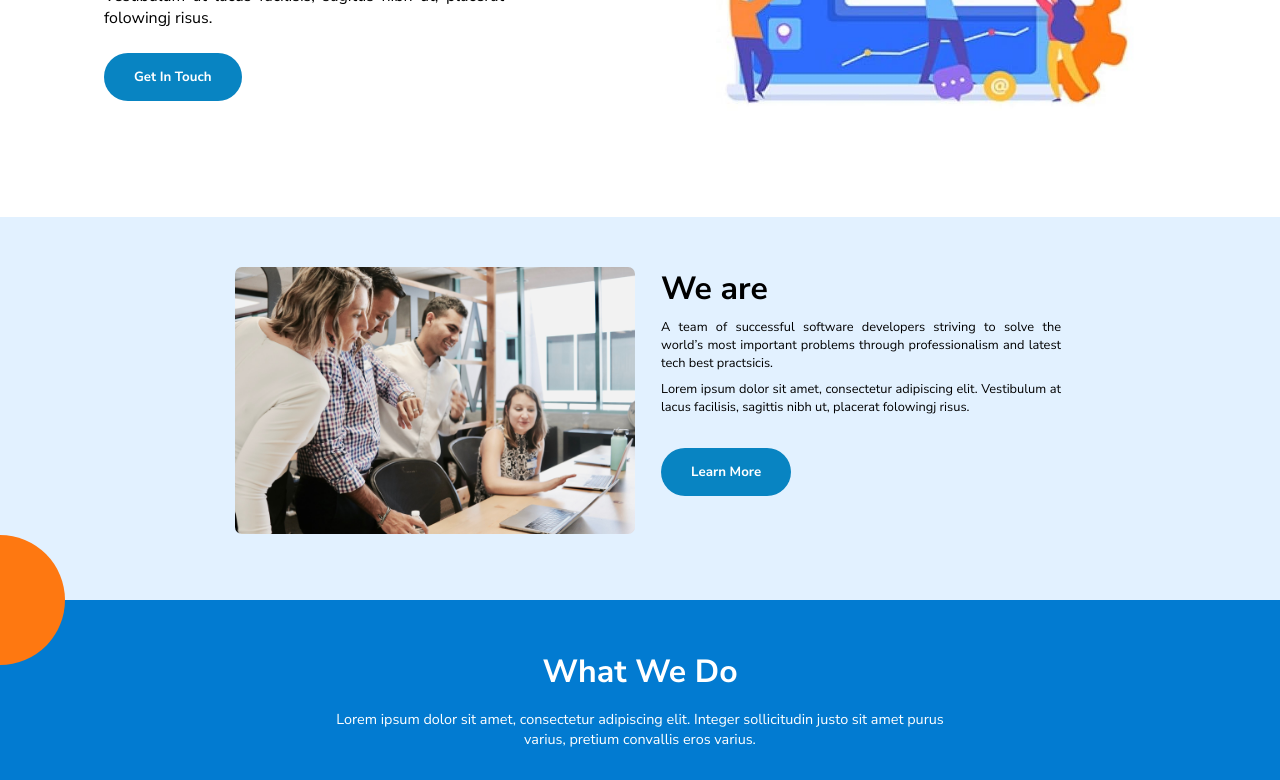
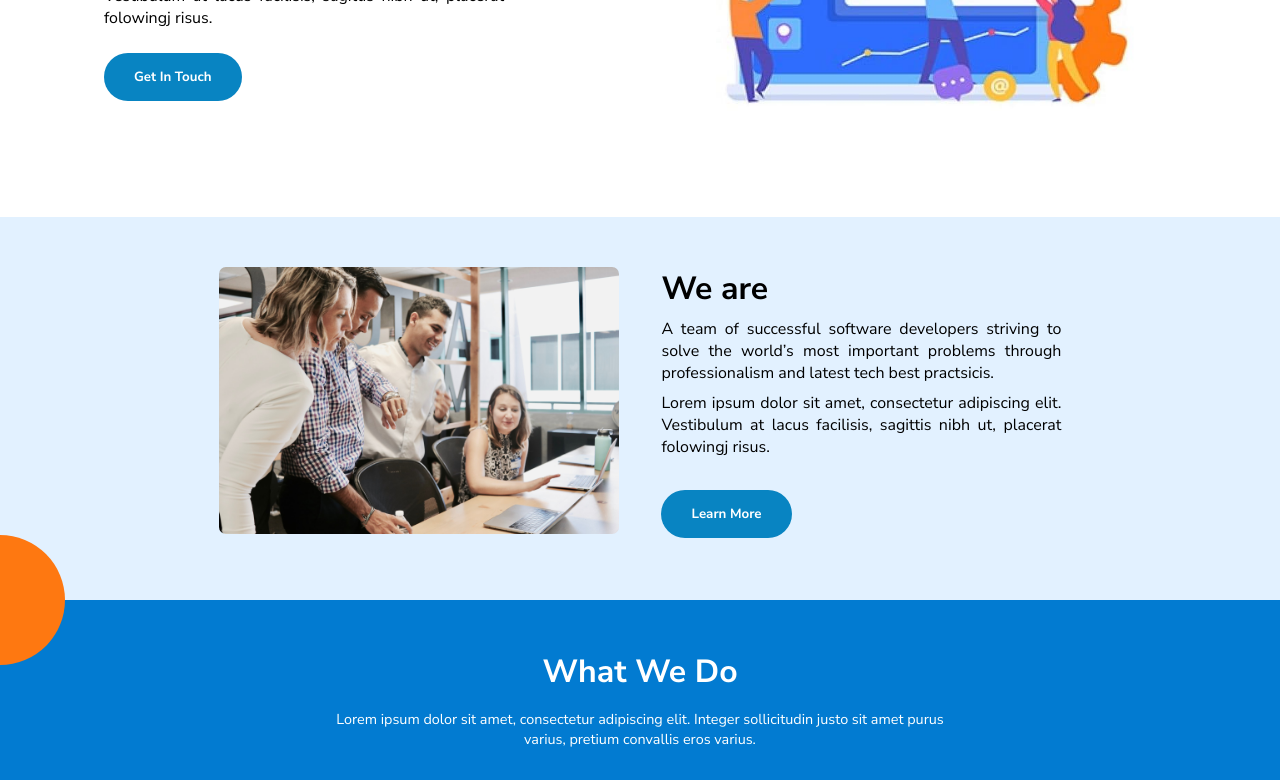
Before and after one commit to Luxt-Tech-JavaScript-Peer2/Digimakers-Landing-Page, a React (Create React App) app: page / in a window 1280 px wide. Shown: the part 375-1155 px from the top of the page. Built offline with nearby package versions, Linux system fonts and the light colour scheme.

Commit message:
adjusted the wrapper and heading styles

```diff
--- a/src/styles/we_are.css
+++ b/src/styles/we_are.css
@@ -26,7 +26,7 @@
 
 .we-are p {
     font-weight: 400;
-    font-size: .8rem;
+    /* font-size: .8rem; */
     text-align: center;
     margin-bottom: .5rem;
     max-width: 500px;
@@ -66,10 +66,11 @@
         flex-direction: row;
         grid-gap: 10px;
         align-items: unset;
-        justify-content: center;
+        justify-content: space-between;
+        /* justify-content: space-evenly; */
     }
     .we-are .wrapper>div {
-        flex-basis: 45%;
+        flex-basis: 48%;
     }
     .banner-wrapper{
         display: flex;
@@ -78,7 +79,6 @@
 
     .container2Content {
         align-items: flex-start;
-        padding:0 1rem;
     }
     .we-are p {
         text-align: justify;
```
